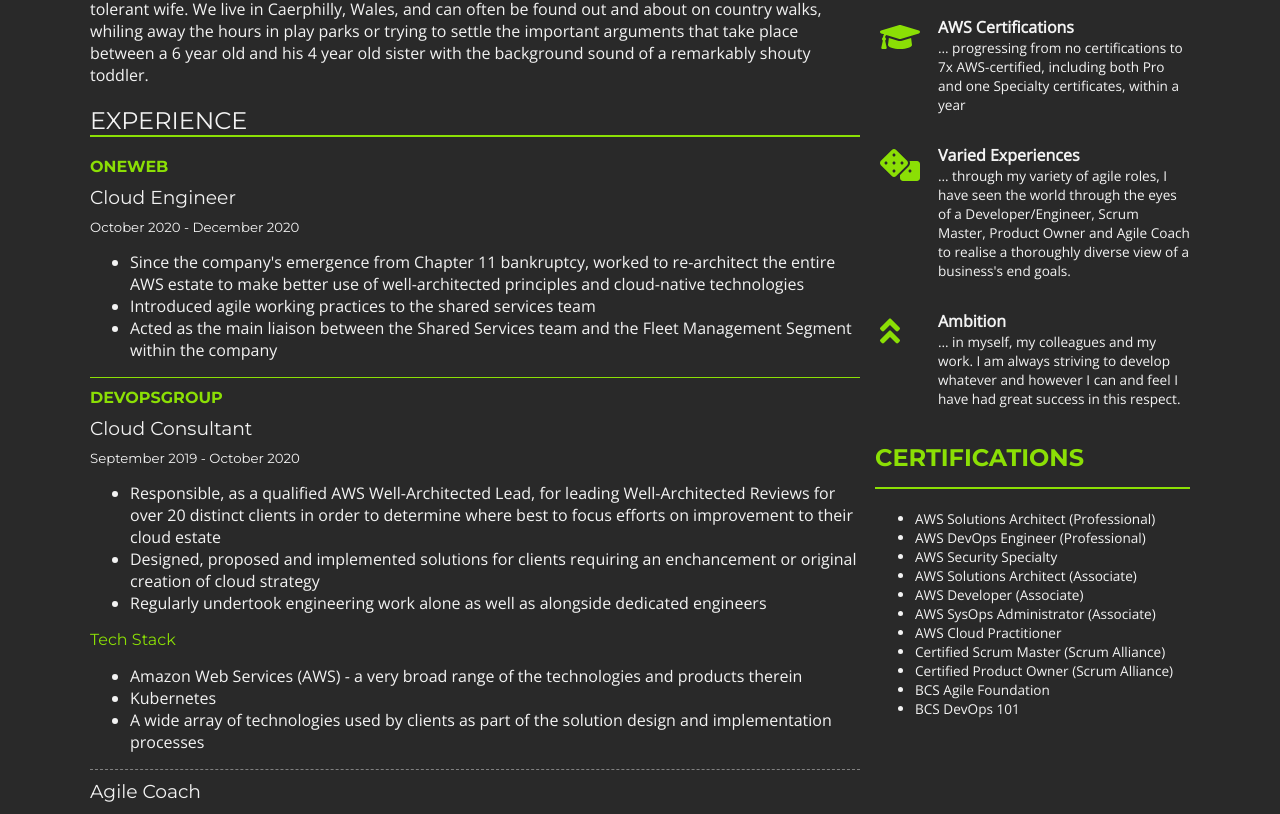
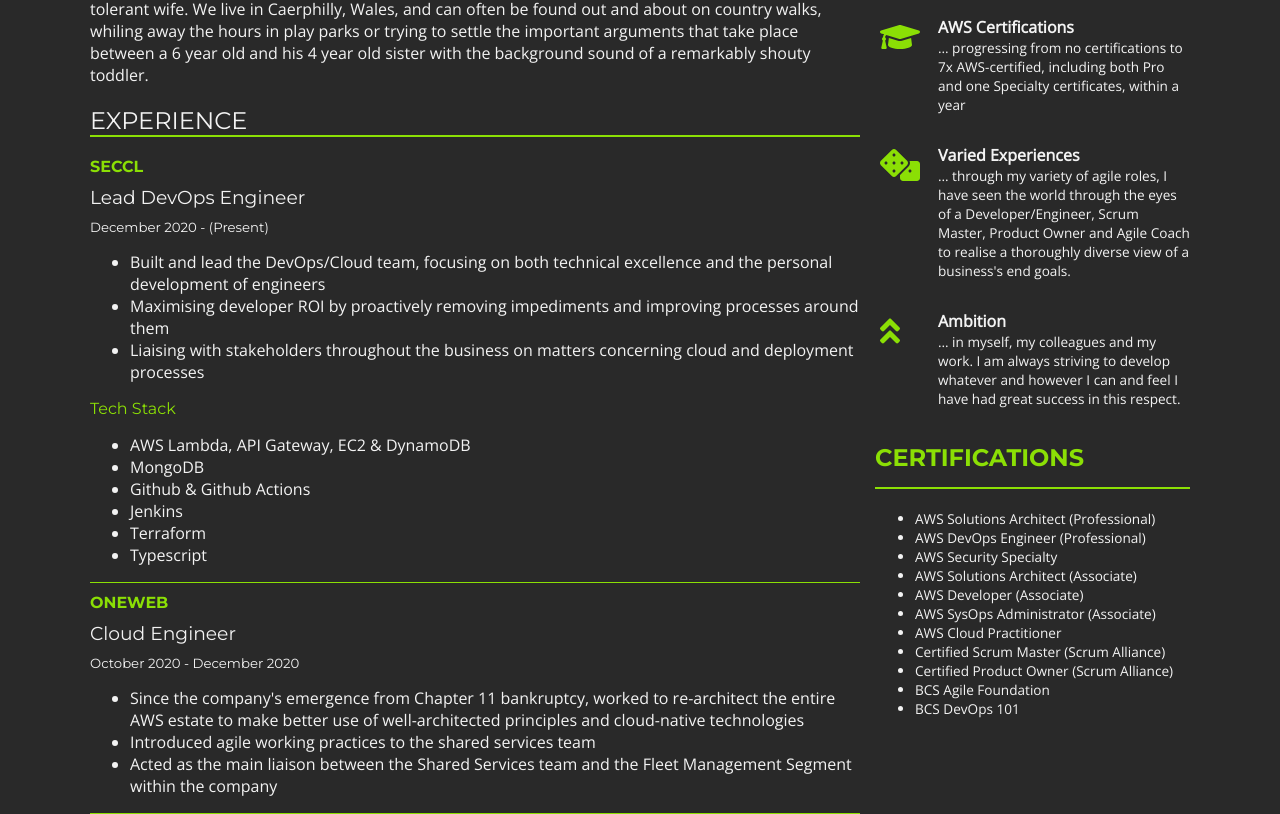
Before and after one commit to rjcoupe/cv, an Angular app: page / in a window 1280 px wide. Shown: the part 673-1487 px from the top of the page. Built offline with nearby package versions, Linux system fonts and the light colour scheme.

Commit message:
Added Seccl DevOps Lead role

```diff
--- a/src/app/experience/experience.component.html
+++ b/src/app/experience/experience.component.html
@@ -5,7 +5,7 @@
   [class.last-for-employer]="!!jobs[i+1] && jobs[i+1].employer !== job.employer">
   <h4 *ngIf="i === 0 || jobs[i-1].employer !== job.employer" [class.most-recent-employer]="i === 0">{{job.employer}}</h4>
   <h3>{{job.title}}</h3>
-  <h5>{{job.dateFrom}} - {{job.dateTo}}</h5>
+  <h5>{{job.dateFrom}} - {{job.dateTo ? job.dateTo : '(Present)'}}</h5>
   <ul>
     <li *ngFor="let bullet of job.bullets">{{bullet}}</li>
   </ul>
--- a/src/app/experience/experience.component.ts
+++ b/src/app/experience/experience.component.ts
@@ -1,4 +1,14 @@
 import { Component, OnInit } from '@angular/core';
+
+interface IJob {
+  title: string;
+  employer: string;
+  location: string;
+  dateFrom: string;
+  dateTo?: string;
+  bullets: string[];
+  technologies?: string[];
+}
 
 @Component({
   selector: 'app-experience',
@@ -6,7 +16,26 @@
   styleUrls: ['./experience.component.scss']
 })
 export class ExperienceComponent implements OnInit {
-  jobs: any[] = [
+  jobs: IJob[] = [
+    {
+      title: 'Lead DevOps Engineer',
+      employer: 'Seccl',
+      location: 'Remote/Bath',
+      dateFrom: 'December 2020',
+      bullets: [
+        "Built and lead the DevOps/Cloud team, focusing on both technical excellence and the personal development of engineers",
+        "Maximising developer ROI by proactively removing impediments and improving processes around them",
+        "Liaising with stakeholders throughout the business on matters concerning cloud and deployment processes"
+      ],
+      technologies: [
+        'AWS Lambda, API Gateway, EC2 & DynamoDB',
+        'MongoDB',
+        'Github & Github Actions',
+        'Jenkins',
+        'Terraform',
+        'Typescript',
+      ]
+    },
     {
       title: 'Cloud Engineer',
       employer: 'OneWeb',
```
